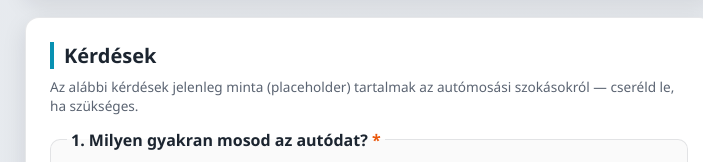
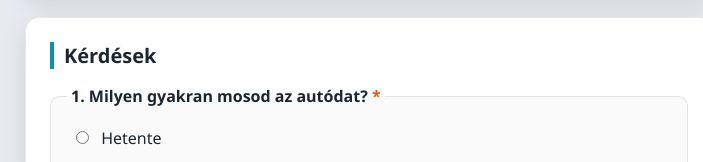
Before and after one commit to razagul9713/Nyerem-ny, a website: page public/index.html in a window 1280 px wide. Shown: the part 571-733 px from the top of the page, 271-974 px from the left. Drawn offline with Linux system fonts and the light colour scheme.

Commit message:
Kerdesek szekcio: placeholder-figyelmezteto szoveg eltavolitasa
Co-Authored-By: Claude Sonnet 5 <noreply@anthropic.com>

```diff
--- a/public/index.html
+++ b/public/index.html
@@ -42,7 +42,6 @@
 
     <section class="card">
       <h2>Kérdések</h2>
-      <p class="hint">Az alábbi kérdések jelenleg minta (placeholder) tartalmak az autómosási szokásokról — cseréld le, ha szükséges.</p>
 
       <!-- 1 -->
       <fieldset class="question" data-question="1">
--- a/public/style.css
+++ b/public/style.css
@@ -226,12 +226,6 @@ body {
   margin-bottom: 4px;
 }
 
-.hint {
-  font-size: 0.85rem;
-  color: var(--color-muted);
-  margin-top: -8px;
-}
-
 .field {
   margin-bottom: 18px;
 }
```
